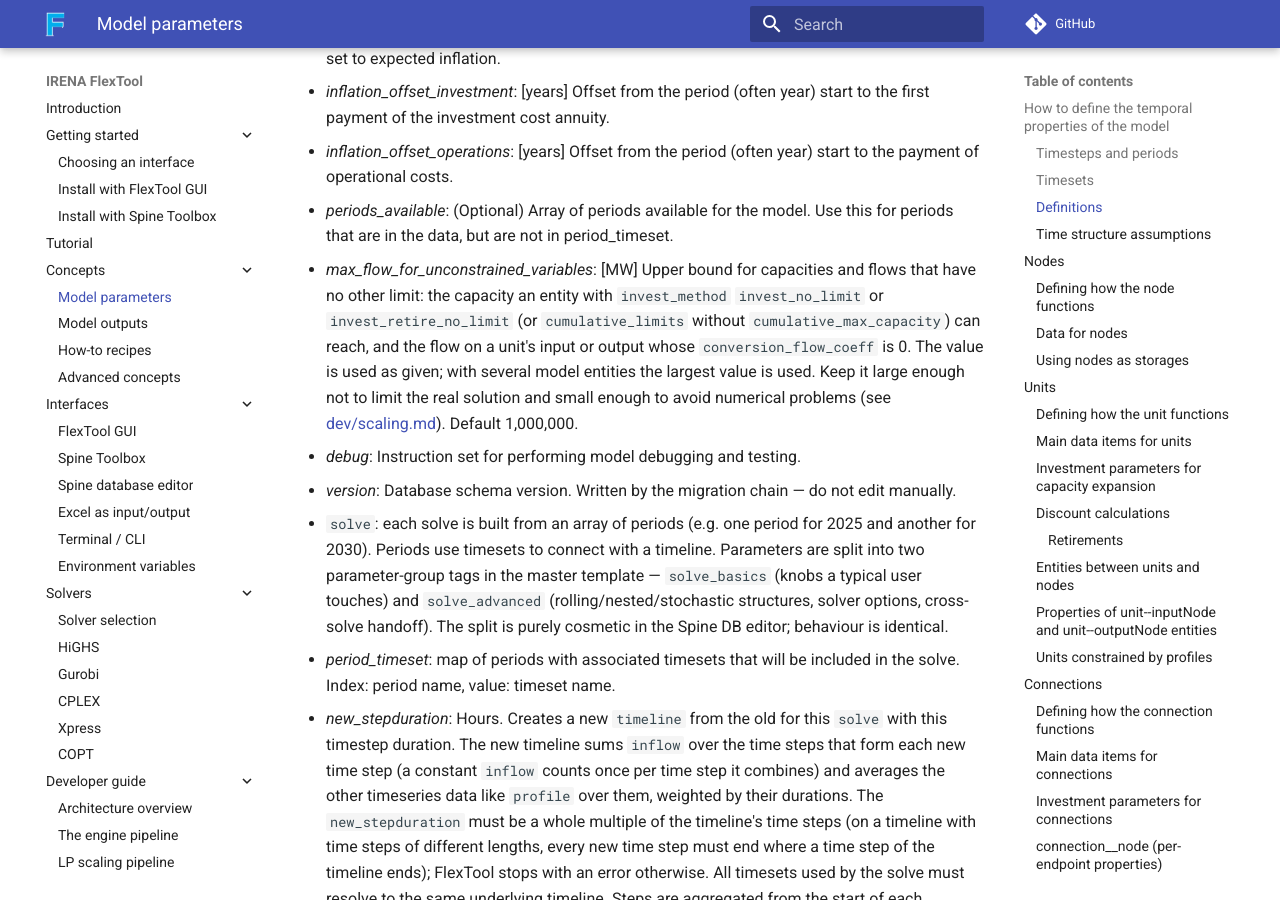
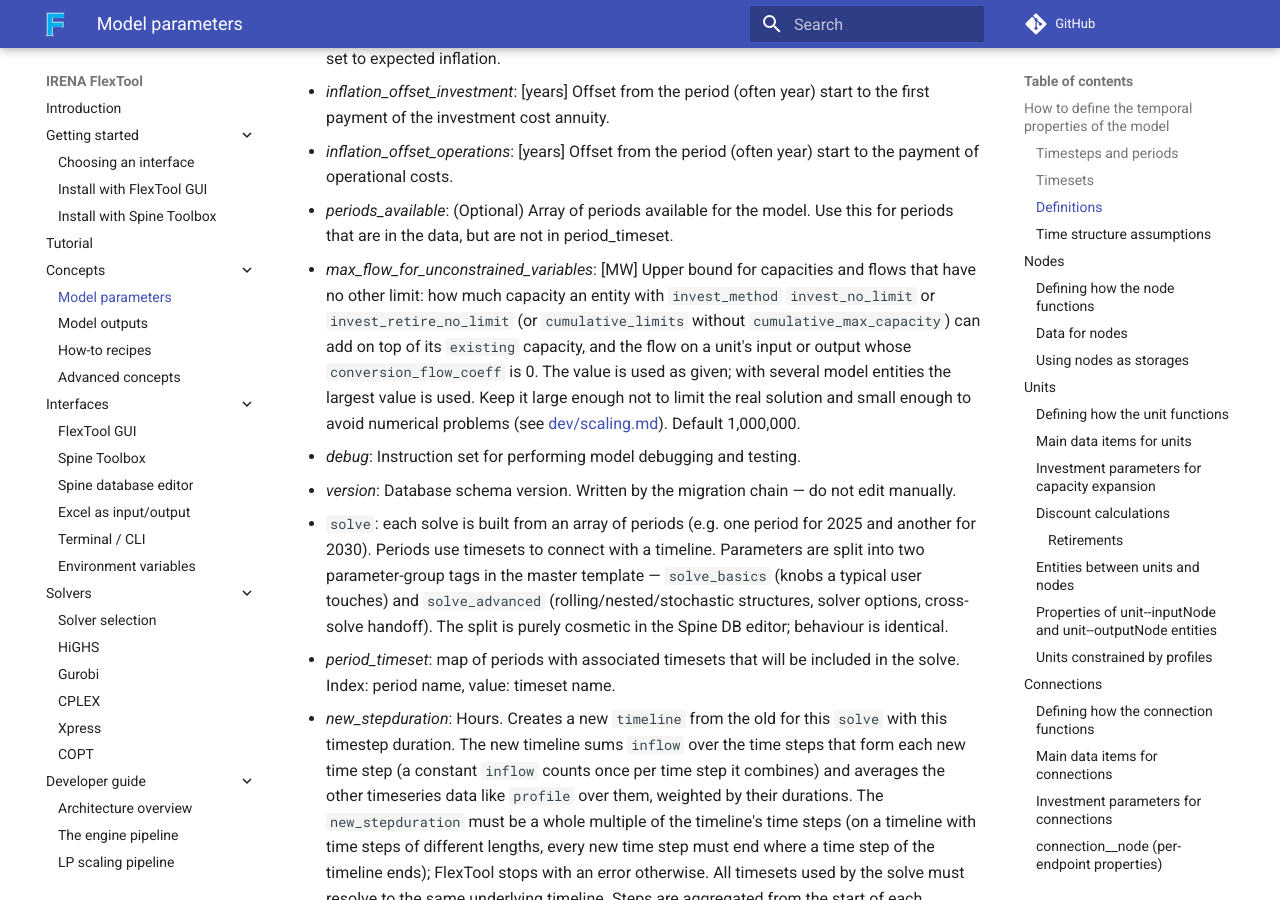
Before and after one commit to irena-flextool/flextool, an MkDocs documentation site: the page built from docs/reference.md, in a window 1280 px wide and 900 px high, scrolled down 3022 px. Built offline with MkDocs 1.6.1 and Material for MkDocs 9.7.7, drawn with Linux system fonts in a browser that asks for light colours; comment, search, counter and statistics services are not loaded.

Commit message:
docs(params): max_flow_for_unconstrained_variables bounds capacity added on top of existing (#202)
Co-Authored-By: Claude Opus 5.5 (1M context) <noreply@anthropic.com>

```diff
--- a/docs/reference.md
+++ b/docs/reference.md
@@ -50,7 +50,7 @@ Timesets pick one or more sections from the `timeline` to form a `timeset`. Each
   - *inflation_offset_investment*: [years] Offset from the period (often year) start to the first payment of the investment cost annuity.
   - *inflation_offset_operations*: [years] Offset from the period (often year) start to the payment of operational costs.
   - *periods_available*: (Optional) Array of periods available for the model. Use this for periods that are in the data, but are not in period_timeset.
-  - *max_flow_for_unconstrained_variables*: [MW] Upper bound for capacities and flows that have no other limit: the capacity an entity with `invest_method` `invest_no_limit` or `invest_retire_no_limit` (or `cumulative_limits` without `cumulative_max_capacity`) can reach, and the flow on a unit's input or output whose `conversion_flow_coeff` is 0. The value is used as given; with several model entities the largest value is used. Keep it large enough not to limit the real solution and small enough to avoid numerical problems (see [dev/scaling.md](dev/scaling.md)). Default 1,000,000.
+  - *max_flow_for_unconstrained_variables*: [MW] Upper bound for capacities and flows that have no other limit: how much capacity an entity with `invest_method` `invest_no_limit` or `invest_retire_no_limit` (or `cumulative_limits` without `cumulative_max_capacity`) can add on top of its `existing` capacity, and the flow on a unit's input or output whose `conversion_flow_coeff` is 0. The value is used as given; with several model entities the largest value is used. Keep it large enough not to limit the real solution and small enough to avoid numerical problems (see [dev/scaling.md](dev/scaling.md)). Default 1,000,000.
   - *debug*: Instruction set for performing model debugging and testing.
   - *version*: Database schema version. Written by the migration chain — do not edit manually.
 
```
